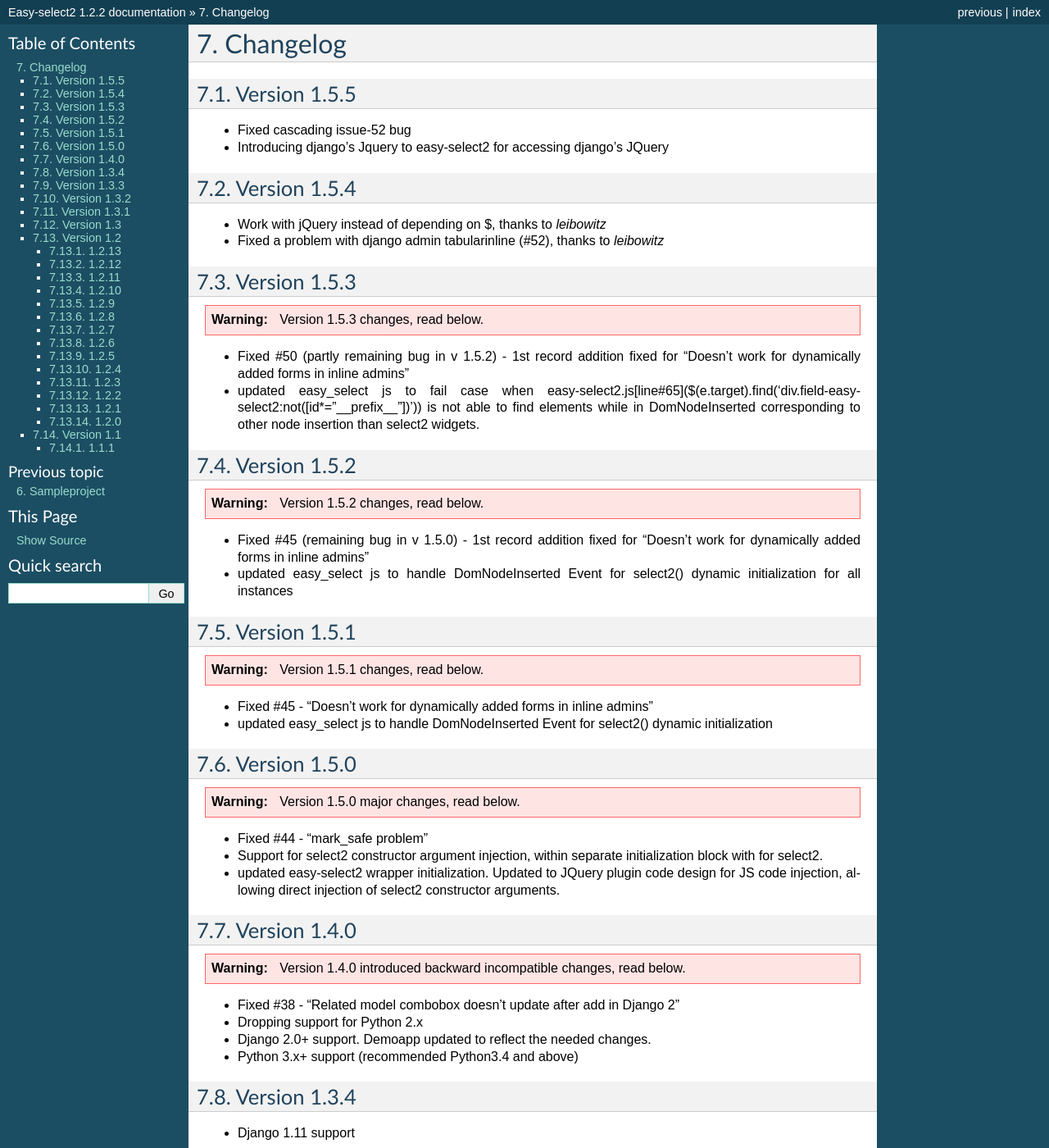
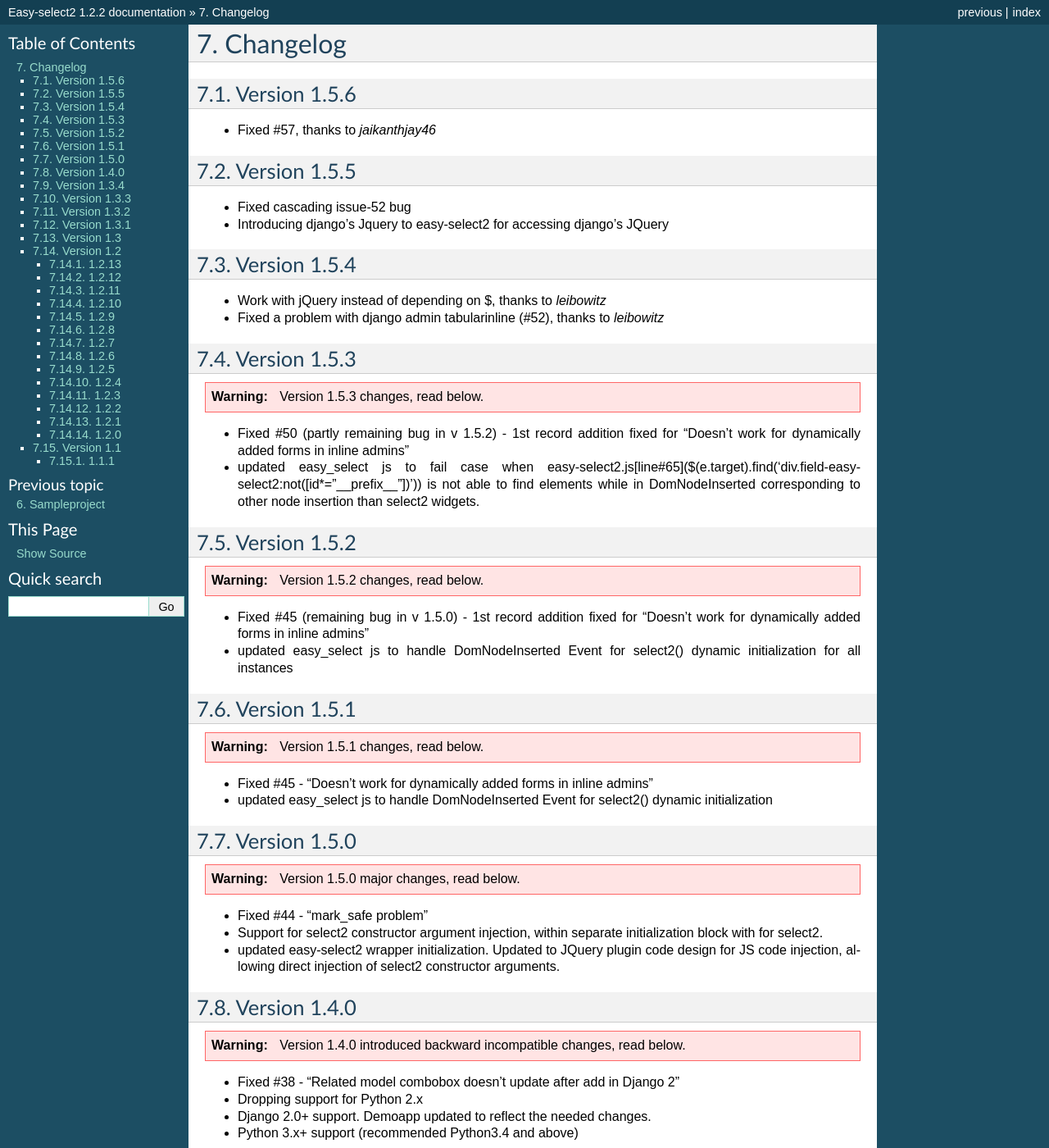
Before and after one commit to asyncee/django-easy-select2, a Sphinx documentation site: the page built from docs/source/changelog.rst, in a window 1280 px wide and 1400 px high. Shown: the whole window at 82% size. Built offline with Sphinx 7.4.7, drawn with Linux system fonts in a browser that asks for light colours; some of the changed text lies outside the part shown.

Commit message:
Version 1.5.6

```diff
--- a/docs/source/changelog.rst
+++ b/docs/source/changelog.rst
@@ -1,5 +1,9 @@
 Changelog
 =========
+
+Version 1.5.6
+-------------
+- Fixed #57, thanks to *jaikanthjay46*
 
 Version 1.5.5
 -------------
--- a/setup.py
+++ b/setup.py
@@ -40,7 +40,7 @@
 
 setup(
     name="django-easy-select2",
-    version="1.5.5",
+    version="1.5.6",
     packages=find_packages(),
     author="asyncee",
     description="Django select2 theme for select input widgets.",
```
Also changed, not shown: README.rst (+4 -3 lines).
